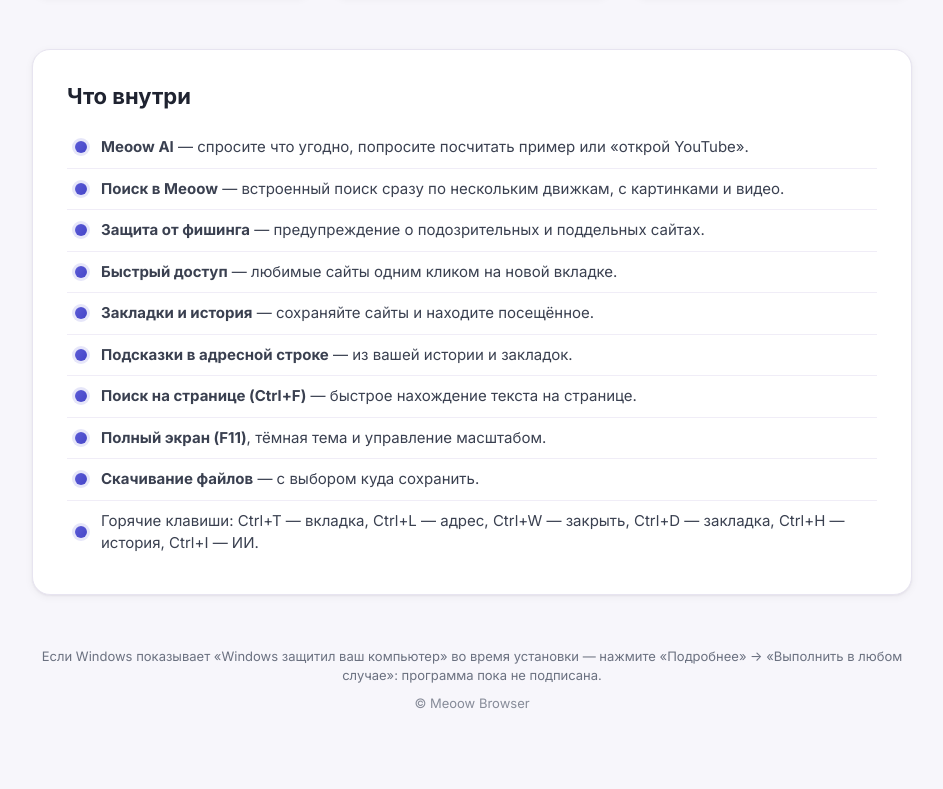
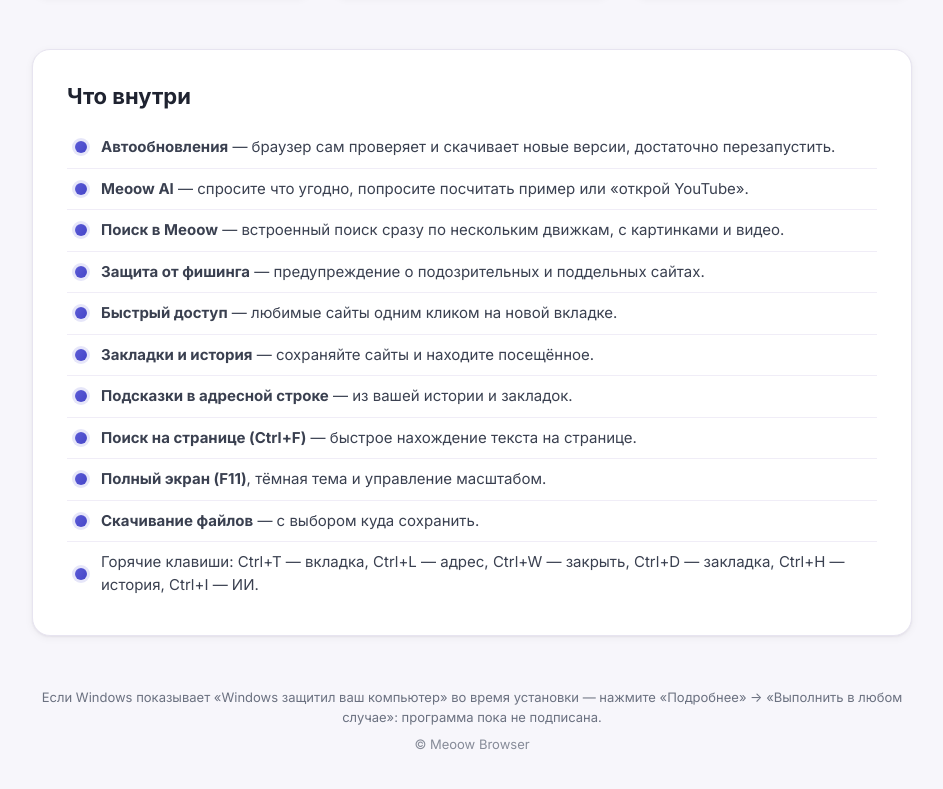
Before and after one commit to cawnd3/meoow, a plain HTML site: page index.html in a window 1280 px wide. Shown: the part 822-1611 px from the top of the page, without its empty margins (168-1111 px from the left). Before the commit the page ends 1575 px from the top, so only its background shows below. Drawn offline with Linux system fonts and the light colour scheme.

Commit message:
Mention auto-updates on landing page

```diff
--- a/index.html
+++ b/index.html
@@ -48,6 +48,7 @@
     <section class="features">
       <h2>Что внутри</h2>
       <ul>
+        <li><b>Автообновления</b> — браузер сам проверяет и скачивает новые версии, достаточно перезапустить.</li>
         <li><b>Meoow AI</b> — спросите что угодно, попросите посчитать пример или «открой YouTube».</li>
         <li><b>Поиск в Meoow</b> — встроенный поиск сразу по нескольким движкам, с картинками и видео.</li>
         <li><b>Защита от фишинга</b> — предупреждение о подозрительных и поддельных сайтах.</li>
```
